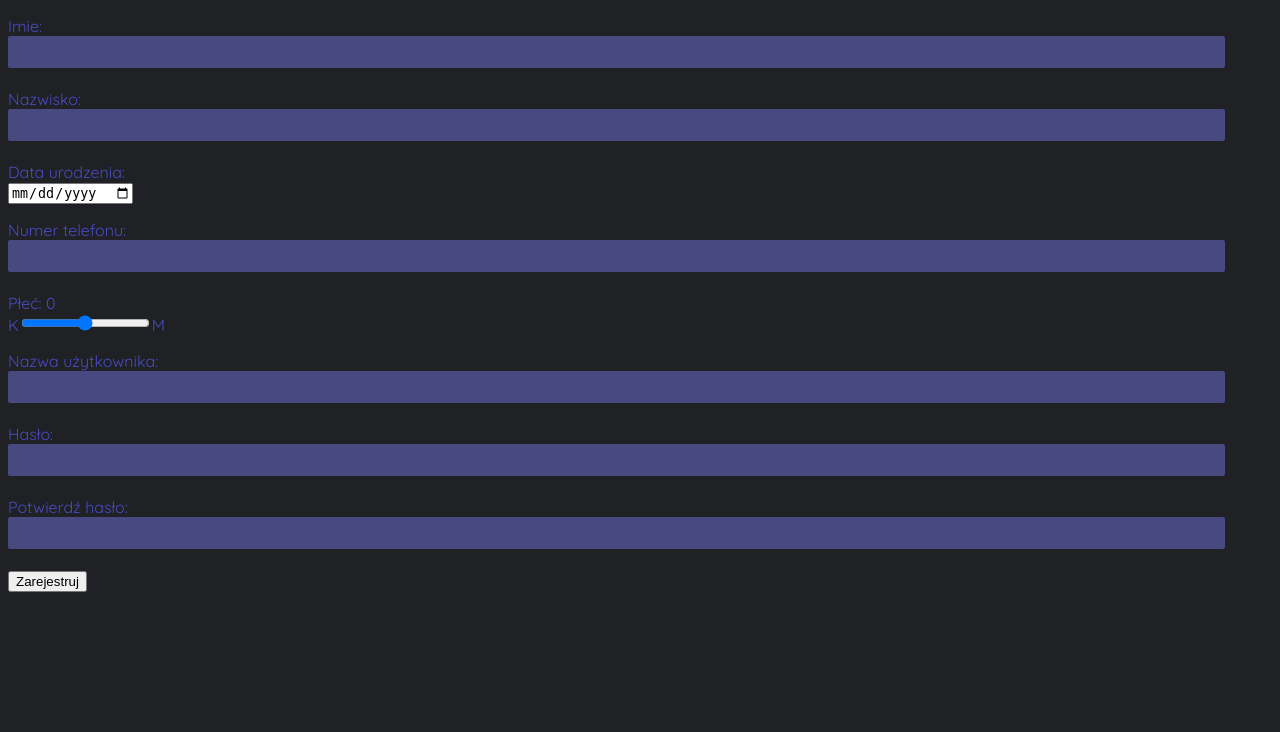
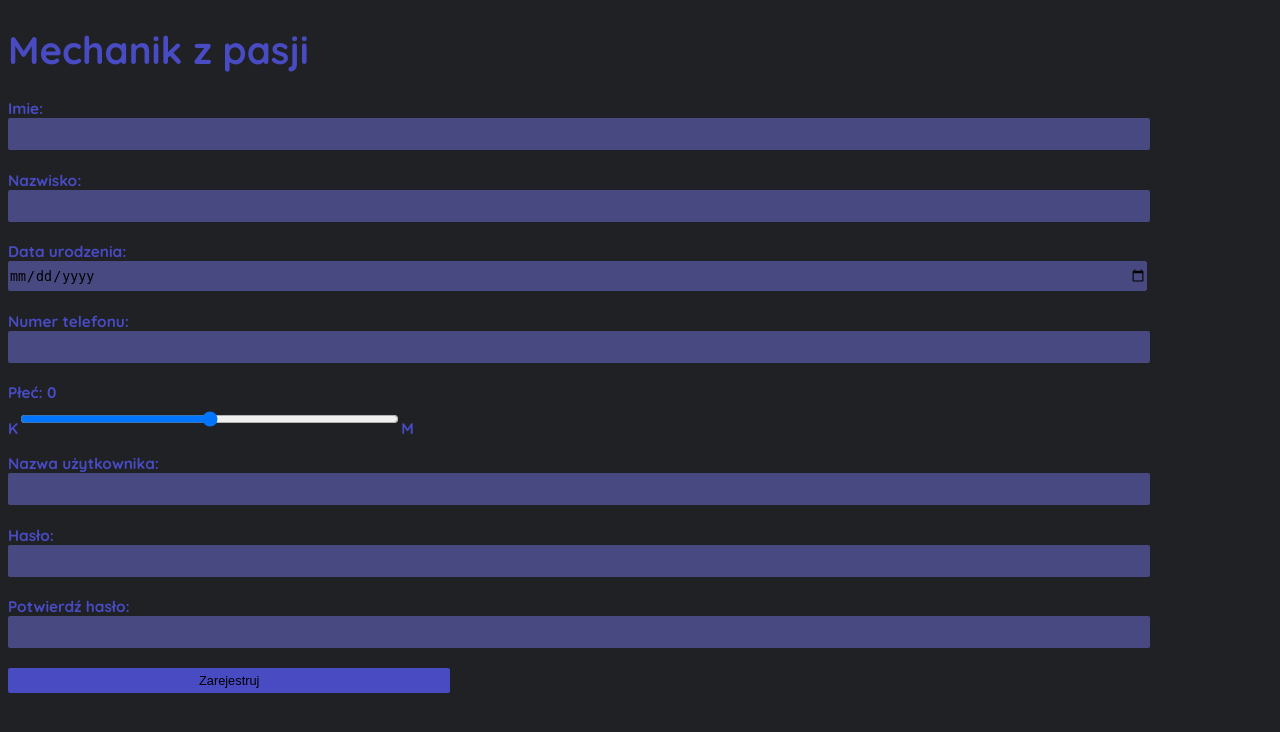
Before and after one commit to yarcio/systemmechanikowy, a PHP site: page /rejestracja.php in a window 1280 px wide. Shown: the top 732 px of the page. Run offline with PHP 8.4, Linux system fonts and the light colour scheme.

Commit message:
moje dzieło

```diff
--- a/rejestracja.php
+++ b/rejestracja.php
@@ -11,7 +11,9 @@
 session_start();
 session_destroy();
 ?>
-<script src="/js/main.js"></script>
+<h1>Mechanik z pasji</h1>
+
+<script src="js/main.js"></script>
 <p>Imie:<br /><input type='text' id='imie'/></p>
 <p>Nazwisko:<br /><input type='text' id='nazwisko'/></p>
 <p>Data urodzenia:<br /><input type='date' id='dataUr'/></p>
--- a/stylesheet/stylerejestracja.css
+++ b/stylesheet/stylerejestracja.css
@@ -7,35 +7,14 @@ body {
     color: #494BC3;
 }
 
-.margines {
-    margin-left: calc(37%);
-    width: calc(24%);
-    margin-right: calc(37%);
-    margin-top: 10%;
-    background-color: #0e0d0b;
-    border-radius: 2px 2px;
+p {
     font-weight: bold;
+    font-size: 1.2vw;
 }
 
 h1 {
-    font-size: 2.4vw;
-}
-
-.alignl {
-    text-align: right;
-    margin-bottom: 2px;
-}
-
-.padding {
-    padding: 2%;
-    text-align: center;
-}
-
-.rejestracja {
-    float: left;
-    margin-left: 1.5%;
-    font-size: 1vw;
-    color: #494BC3;
+    font-weight: bold;
+    font-size: 3vw;
 }
 
 input[type="text"] {
@@ -43,7 +22,25 @@ input[type="text"] {
     border-radius: 2px 2px;
     border: 0px;
     height: 30px;
-    width: 96%;
+    width: 90%;
+    margin-bottom: 5px;
+}
+
+input[type="date"] {
+    background-color: #484980;
+    border-radius: 2px 2px;
+    border: 0px;
+    height: 30px;
+    width: 90%;
+    margin-bottom: 5px;
+}
+
+input[type="range"] {
+    background-color: #484980;
+    border-radius: 2px 2px;
+    border: 0px;
+    height: 30px;
+    width: 30%;
     margin-bottom: 5px;
 }
 
@@ -52,11 +49,11 @@ input[type="password"] {
     border-radius: 2px 2px;
     border: 0px;
     height: 30px;
-    width: 96%;
+    width: 90%;
     margin-bottom: 5px;
 }
 
-input[type="submit"] {
+button {
     background-color: #494BC3;
     border: 0;
     padding: 5px;
```
